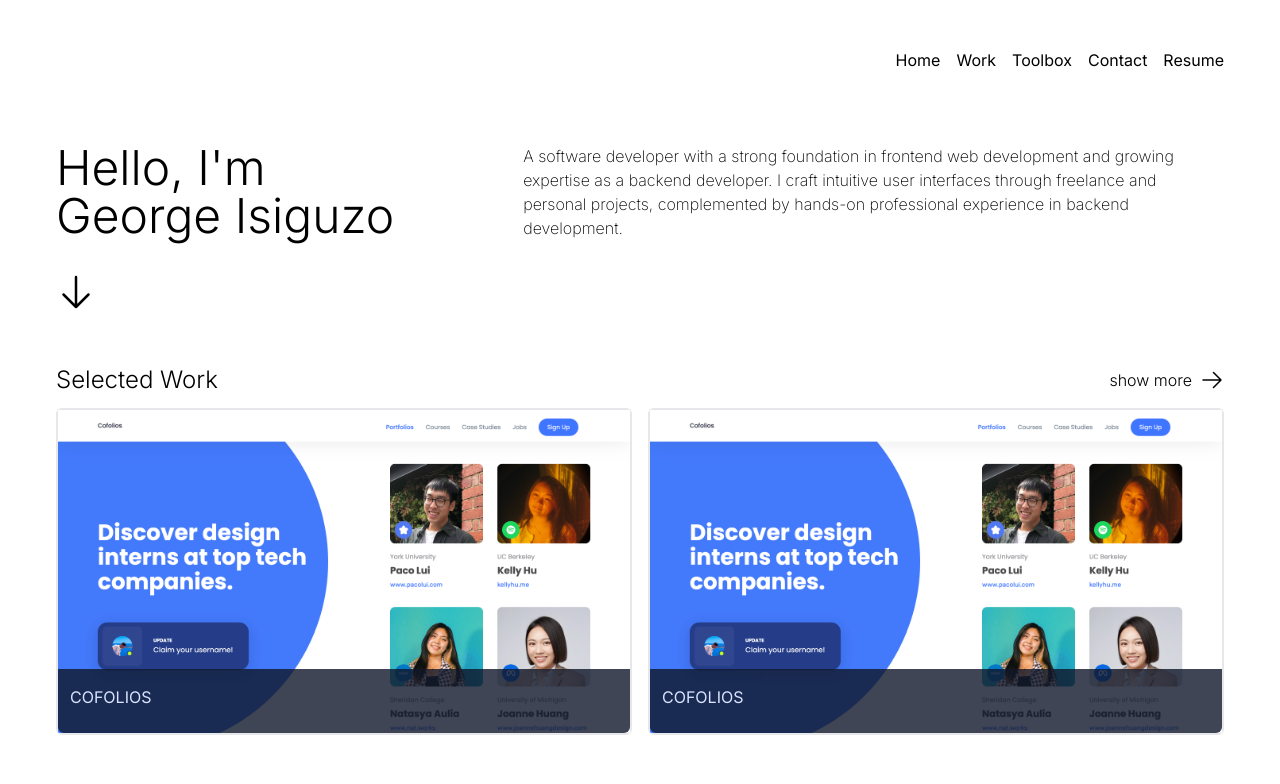
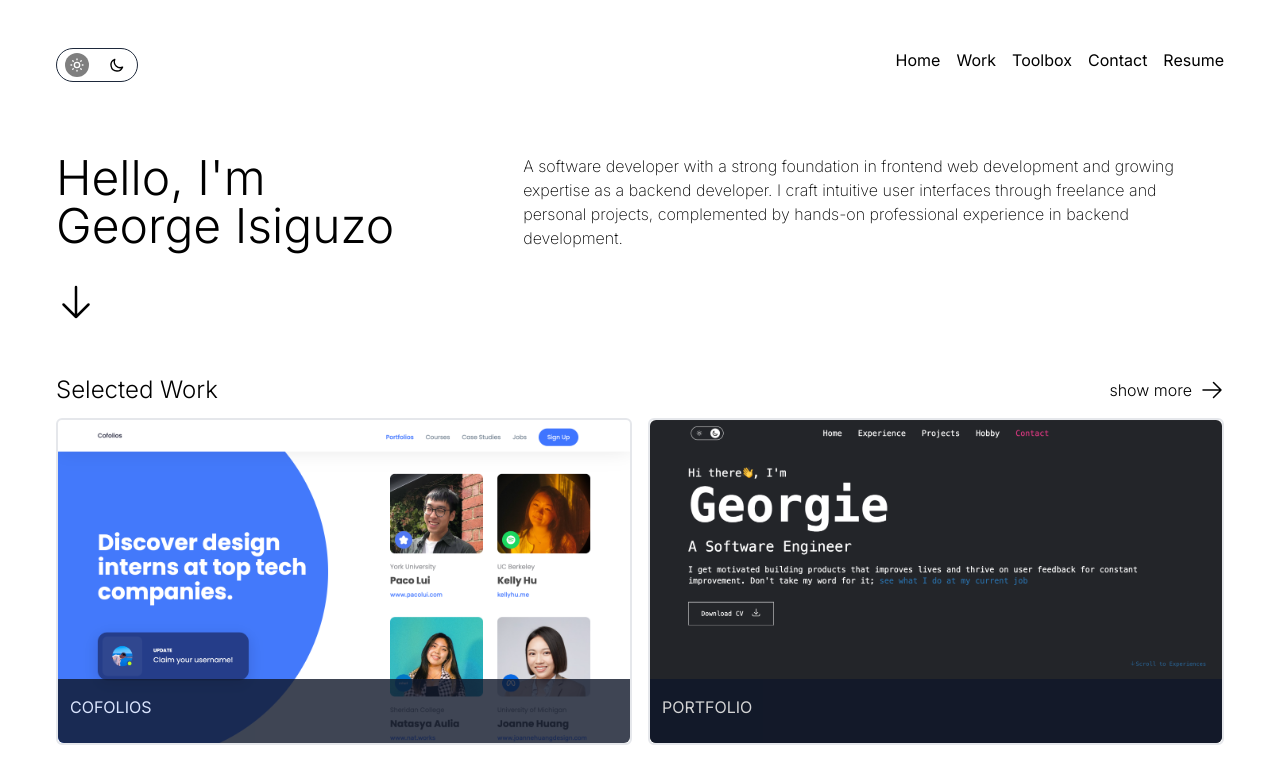
Before and after one commit to Mr-Georgie/Portfolio-v3, a Next.js app: page / in a window 1280 px wide. Shown: the top 784 px of the page. Built offline with nearby package versions, Linux system fonts and the light colour scheme.

Commit message:
ui updates

```diff
--- a/components/Navbar/Navbar.js
+++ b/components/Navbar/Navbar.js
@@ -1,8 +1,61 @@
 import Link from "next/link";
 
 export const Navbar = () => {
+  const onDarkMode = false;
+
   return (
-    <div className="flex justify-end gap-4 py-8">
+    <div className="flex justify-between py-8">
+      <div
+        className={`${
+          onDarkMode
+            ? "border-white transition-all duration-300"
+            : "border-slate-800 transition-all duration-300"
+        } border rounded-full py-1 px-2 flex gap-4`}
+      >
+        <div>
+          <svg
+            xmlns="http://www.w3.org/2000/svg"
+            className={`${
+              onDarkMode
+                ? "transition-colors bg-transparent duration-300"
+                : "transition-colors bg-black/[.5] duration-300"
+            } h-6 w-6 cursor-pointer rounded-full p-1 text-white`}
+            fill="none"
+            viewBox="0 0 24 24"
+            stroke="currentColor"
+            strokeWidth={2}
+            // onClick={() => themeToggler(false)}
+          >
+            <path
+              strokeLinecap="round"
+              strokeLinejoin="round"
+              d="M12 3v1m0 16v1m9-9h-1M4 12H3m15.364 6.364l-.707-.707M6.343 6.343l-.707-.707m12.728 0l-.707.707M6.343 17.657l-.707.707M16 12a4 4 0 11-8 0 4 4 0 018 0z"
+            />
+          </svg>
+        </div>
+        <div>
+          <svg
+            xmlns="http://www.w3.org/2000/svg"
+            className={`${
+              onDarkMode
+                ? "transition-colors bg-white duration-300"
+                : "transition-colors duration-300"
+            } h-6 w-6 cursor-pointer rounded-full p-1`}
+            fill="none"
+            viewBox="0 0 24 24"
+            stroke="currentColor"
+            strokeWidth={2}
+            // onClick={() => themeToggler(true)}
+          >
+            <path
+              strokeLinecap="round"
+              strokeLinejoin="round"
+              d="M20.354 15.354A9 9 0 018.646 3.646 9.003 9.003 0 0012 21a9.003 9.003 0 008.354-5.646z"
+            />
+          </svg>
+        </div>
+      </div>
+      <div className="flex gap-4">
         <Link href="/" className="hover:opacity-50">
           Home
         </Link>
@@ -19,5 +72,6 @@
           Resume
         </Link>
       </div>
+    </div>
   );
 };
--- a/components/SelectedWork/SelectedWork.js
+++ b/components/SelectedWork/SelectedWork.js
@@ -30,11 +30,11 @@
         </Link>
       </div>
       <div className="grid grid-cols-1 md:grid-cols-2 gap-4">
-        <div className="border-2 rounded-md relative">
+        <div className="border-2 rounded-md relative cursor-pointer hover:opacity-90">
           <Image
             src={"/../../cofolios.png"}
             alt="apps context image"
-            className="w-full"
+            className="w-full rounded-md cursor-pointer"
             width={400}
             height={400}
           />
@@ -45,17 +45,17 @@
           </div>
         </div>
 
-        <div className="border-2 rounded-md relative">
+        <div className="border-2 rounded-md relative cursor-pointer hover:opacity-90">
           <Image
-            src={"/../../cofolios.png"}
+            src={"/../../port.png"}
             alt="apps context image"
-            className="w-full"
+            className="w-full rounded-md cursor-pointer"
             width={400}
             height={400}
           />
           <div className="absolute left-0 bottom-0 h-16 bg-slate-900 opacity-80 w-full rounded-b-md">
             <div className="flex text-white py-4 px-3">
-              <span className="">COFOLIOS</span>
+              <span className="">PORTFOLIO</span>
             </div>
           </div>
         </div>
--- a/pages/_app.js
+++ b/pages/_app.js
@@ -6,7 +6,7 @@
 
 function App({ Component, pageProps }) {
   return (
-    <div className={inter.className}>
+    <div className={`${inter.className}`}>
       <Head>
         <link rel="icon" href="/favicon.png" />
       </Head>
--- a/pages/work.js
+++ b/pages/work.js
@@ -19,17 +19,18 @@
         <div className="flex justify-between items-center py-8">
           <div className="flex items-center gap-6 font-semibold text-sm">
             <span className="rounded-3xl px-4 py-2 bg-gray-200 hover:bg-gray-300 cursor-pointer">
-              Clones
+              All
             </span>
+            <span>Clones</span>
+            <span>MVPs</span>
+            <span>Open Source</span>
+            <span>Freelance</span>
             <span className="hover:opacity-50 cursor-pointer">Designs</span>
-            <span>My MVPs</span>
-            <span>Collabs</span>
             <span>Accessibility</span>
             <span>Responsive</span>
             <span>Optimized</span>
             <span>Frameworks</span>
             <span>Animations</span>
-            <span>Open Source</span>
           </div>
           <Link
             href="/toolbox"
@@ -54,8 +55,8 @@
             </div>
           </Link>
         </div>
-        <div class="grid grid-cols-1 md:grid-cols-4 gap-4">
-          <div class="bg-blue-500 p-28 rounded-md relative">
+        <div className="grid grid-cols-1 md:grid-cols-4 gap-4">
+          <div className="bg-blue-500 p-28 rounded-md relative">
             <div className="absolute left-0 bottom-0 h-16 bg-slate-900 opacity-60 w-full rounded-b-md">
               <div className="flex justify-between items-center text-white py-4 px-3">
                 <span className="">AGILE</span>
@@ -64,19 +65,19 @@
             </div>
           </div>
 
-          <div class="bg-green-500 p-28 rounded-md relative">
+          <div className="bg-green-500 p-28 rounded-md relative">
             <div className="absolute left-0 bottom-0 h-16 bg-slate-900 opacity-50 w-full rounded-b-md"></div>
           </div>
 
-          <div class="bg-orange-500 p-28 rounded-md relative">
+          <div className="bg-orange-500 p-28 rounded-md relative">
             <div className="absolute left-0 bottom-0 h-16 bg-slate-900 opacity-50 w-full rounded-b-md"></div>
           </div>
 
-          <div class="bg-yellow-500 p-28 rounded-md relative">
+          <div className="bg-yellow-500 p-28 rounded-md relative">
             <div className="absolute left-0 bottom-0 h-16 bg-slate-900 opacity-50 w-full rounded-b-md"></div>
           </div>
 
-          <div class="bg-blue-500 p-28 rounded-md relative">
+          <div className="bg-blue-500 p-28 rounded-md relative">
             <div className="absolute left-0 bottom-0 h-16 bg-slate-900 opacity-60 w-full rounded-b-md">
               <div className="flex justify-between items-center text-white py-4 px-3">
                 <span className="">AGILE</span>
@@ -84,15 +85,15 @@
             </div>
           </div>
 
-          <div class="bg-green-500 p-28 rounded-md relative">
+          <div className="bg-green-500 p-28 rounded-md relative">
             <div className="absolute left-0 bottom-0 h-16 bg-slate-900 opacity-50 w-full rounded-b-md"></div>
           </div>
 
-          <div class="bg-orange-500 p-28 rounded-md relative">
+          <div className="bg-orange-500 p-28 rounded-md relative">
             <div className="absolute left-0 bottom-0 h-16 bg-slate-900 opacity-50 w-full rounded-b-md"></div>
           </div>
 
-          <div class="bg-yellow-500 p-28 rounded-md relative">
+          <div className="bg-yellow-500 p-28 rounded-md relative">
             <div className="absolute left-0 bottom-0 h-16 bg-slate-900 opacity-50 w-full rounded-b-md"></div>
           </div>
         </div>
```
Also changed, not shown: public/port.png (added). Lines whose indentation alone changed are shown as unchanged.
